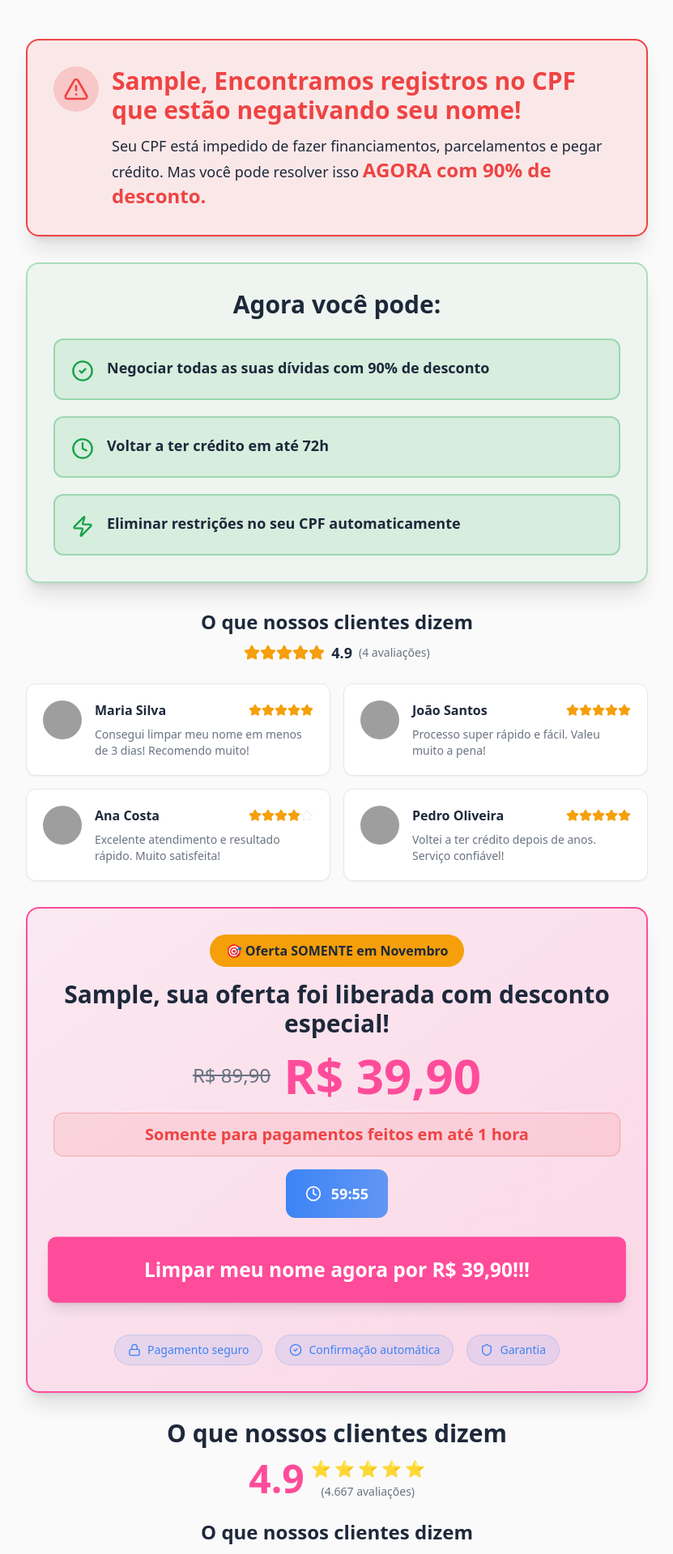
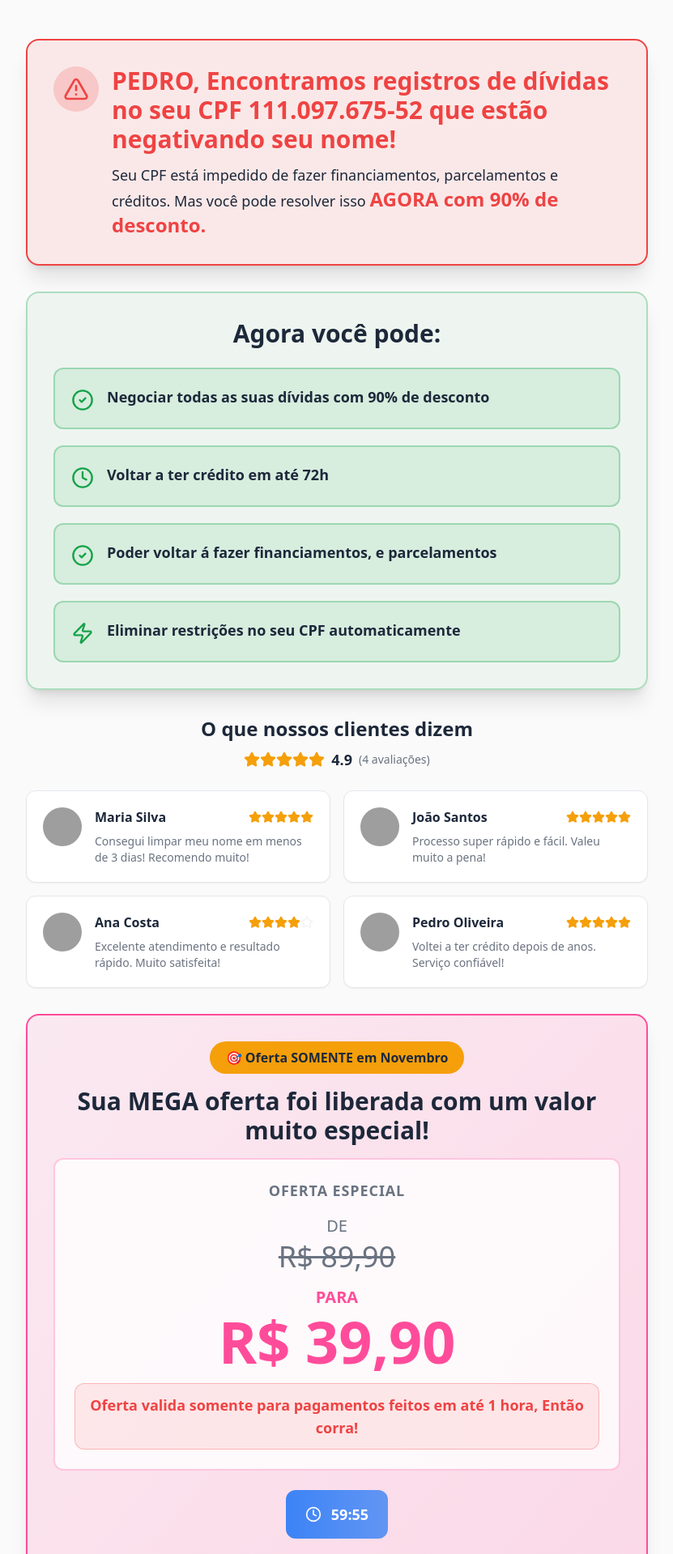
Before and after one commit to pedrocostaflamengo-commits/first-impressions-matter, a React (Vite) app: page /resultado in a window 1280 px wide. Shown: the top 1919 px of the page at 81% size, without its empty margins (224-1055 px from the left). Built offline with nearby package versions, Linux system fonts and the light colour scheme; sample sign-in values are in the browser's storage; grey boxes are pictures that could not be loaded; the HTML template or start-up script is replaced by a standard one.

Commit message:
Update OfferResult.tsx

```diff
--- a/src/pages/OfferResult.tsx
+++ b/src/pages/OfferResult.tsx
@@ -1,6 +1,6 @@
 import { useEffect, useState } from "react";
 import { useNavigate } from "react-router-dom";
-import { AlertTriangle, CheckCircle2, Clock, Zap } from "lucide-react";
+import { AlertTriangle, CheckCircle2, Clock, Zap, Target } from "lucide-react";
 import { Button } from "@/components/ui/button";
 import { CountdownTimer } from "@/components/CountdownTimer";
 import { TrustBadge } from "@/components/TrustBadge";
@@ -17,6 +17,8 @@ export default function OfferResult() {
       navigate("/");
       return;
     }
+    // Mantemos a lógica original para o caso de o nome ser usado em outro lugar,
+    // mas o texto principal será estático como solicitado.
     const { name, cpf } = JSON.parse(userData);
     setUserName(name.split(" ")[0]);
     setUserCpf(cpf);
@@ -33,12 +35,15 @@ export default function OfferResult() {
             </div>
             <div className="flex-1">
               <h2 className="text-2xl md:text-3xl font-bold text-destructive mb-3">
-                {userName}, Encontramos registros no CPF {userCpf} que estão negativando seu nome!
+                PEDRO, Encontramos registros de dívidas no seu CPF 111.097.675-52
+                que estão negativando seu nome!
               </h2>
               <p className="text-base md:text-lg text-foreground">
-                Seu CPF está impedido de fazer financiamentos, parcelamentos e pegar crédito.
-                Mas você pode resolver isso{" "}
-                <span className="font-bold text-destructive text-xl md:text-2xl">AGORA com 90% de desconto.</span>
+                Seu CPF está impedido de fazer financiamentos, parcelamentos e
+                créditos. Mas você pode resolver isso{" "}
+                <span className="font-bold text-destructive text-xl md:text-2xl">
+                  AGORA com 90% de desconto.
+                </span>
               </p>
             </div>
           </div>
@@ -46,17 +51,34 @@ export default function OfferResult() {
 
         {/* Benefits - Green Themed Solution */}
         <div className="bg-success/5 border-2 border-success/30 rounded-2xl shadow-xl p-6 md:p-8 space-y-6 animate-slide-up">
-          <h3 className="text-2xl md:text-3xl font-bold text-foreground text-center mb-4">Agora você pode:</h3>
+          <h3 className="text-2xl md:text-3xl font-bold text-foreground text-center mb-4">
+            Agora você pode:
+          </h3>
 
           <div className="grid gap-4 md:gap-5">
             {[
-              { icon: CheckCircle2, text: "Negociar todas as suas dívidas com 90% de desconto" },
+              {
+                icon: CheckCircle2,
+                text: "Negociar todas as suas dívidas com 90% de desconto",
+              },
               { icon: Clock, text: "Voltar a ter crédito em até 72h" },
-              { icon: Zap, text: "Eliminar restrições no seu CPF automaticamente" },
+              {
+                icon: CheckCircle2,
+                text: "Poder voltar á fazer financiamentos, e parcelamentos",
+              },
+              {
+                icon: Zap,
+                text: "Eliminar restrições no seu CPF automaticamente",
+              },
             ].map((benefit, index) => (
-              <div key={index} className="flex items-start gap-3 md:gap-4 p-4 md:p-5 bg-success/10 rounded-lg border-2 border-success/30">
+              <div
+                key={index}
+                className="flex items-start gap-3 md:gap-4 p-4 md:p-5 bg-success/10 rounded-lg border-2 border-success/30"
+              >
                 <benefit.icon className="w-6 h-6 md:w-7 md:h-7 text-success flex-shrink-0 mt-0.5 md:mt-1" />
-                <p className="text-base md:text-lg text-foreground font-semibold">{benefit.text}</p>
+                <p className="text-base md:text-lg text-foreground font-semibold">
+                  {benefit.text}
+                </p>
               </div>
             ))}
           </div>
@@ -71,23 +93,43 @@ export default function OfferResult() {
         <div className="bg-gradient-to-br from-primary/10 to-primary/20 rounded-2xl shadow-xl p-6 md:p-8 space-y-6 border-2 border-primary animate-slide-up">
           <div className="text-center space-y-4">
             <div className="inline-block px-5 py-2 bg-warning rounded-full">
-              <p className="text-sm md:text-base font-bold text-foreground">🎯 Oferta SOMENTE em Novembro</p>
+              <p className="text-sm md:text-base font-bold text-foreground">
+                🎯 Oferta SOMENTE em Novembro
+              </p>
             </div>
 
             <h3 className="text-2xl md:text-3xl font-bold text-foreground">
-              {userName}, sua oferta foi liberada com desconto especial!
+              Sua MEGA oferta foi liberada com um valor muito especial!
             </h3>
 
-            <div className="flex items-center justify-center gap-3 md:gap-4 flex-wrap">
-              <span className="text-xl md:text-2xl text-muted-foreground line-through">R$ 89,90</span>
-              <span className="text-5xl md:text-6xl font-bold text-primary">R$ 39,90</span>
+            {/* Bloco de Preço Alterado */}
+            <div className="bg-card/80 border-2 border-primary/30 rounded-lg p-6 space-y-4">
+              <p className="text-lg font-semibold text-muted-foreground tracking-wider">
+                OFERTA ESPECIAL
+              </p>
+              <div className="space-y-1">
+                <span className="text-lg md:text-xl text-muted-foreground uppercase">
+                  DE
+                </span>
+                <p className="text-3xl md:text-4xl text-muted-foreground line-through">
+                  R$ 89,90
+                </p>
+              </div>
+              <div className="space-y-1">
+                <span className="text-lg md:text-xl text-primary font-semibold uppercase">
+                  PARA
+                </span>
+                <p className="text-6xl md:text-7xl font-bold text-primary">
+                  R$ 39,90
+                </p>
+              </div>
+              <p className="text-base md:text-lg font-bold text-destructive bg-destructive/10 py-3 px-4 rounded-lg border border-destructive/30">
+                Oferta valida somente para pagamentos feitos em até 1 hora,
+                Então corra!
+              </p>
             </div>
 
-            <p className="text-lg md:text-xl font-bold text-destructive bg-destructive/10 py-3 px-4 rounded-lg border border-destructive/30">
-              Somente para pagamentos feitos em até 1 hora
-            </p>
-
-            <div className="flex justify-center">
+            <div className="flex justify-center pt-2">
               <CountdownTimer initialMinutes={60} />
             </div>
           </div>
@@ -106,27 +148,6 @@ export default function OfferResult() {
             <TrustBadge variant="guarantee" text="Garantia" />
           </div>
         </div>
-
-        {/* Testimonials with Ratings */}
-        <div className="animate-slide-up">
-          <div className="text-center mb-6">
-            <h3 className="text-2xl md:text-3xl font-bold text-foreground mb-3">
-              O que nossos clientes dizem
-            </h3>
-            <div className="flex items-center justify-center gap-2">
-              <span className="text-4xl md:text-5xl font-bold text-primary">4.9</span>
-              <div>
-                <div className="flex gap-1 mb-1">
-                  {[1, 2, 3, 4, 5].map((star) => (
-                    <span key={star} className="text-warning text-xl">⭐</span>
-                  ))}
-                </div>
-                <p className="text-sm text-muted-foreground">(4.667 avaliações)</p>
-              </div>
-            </div>
-          </div>
-          <Testimonials />
-        </div>
       </div>
     </div>
   );
```
